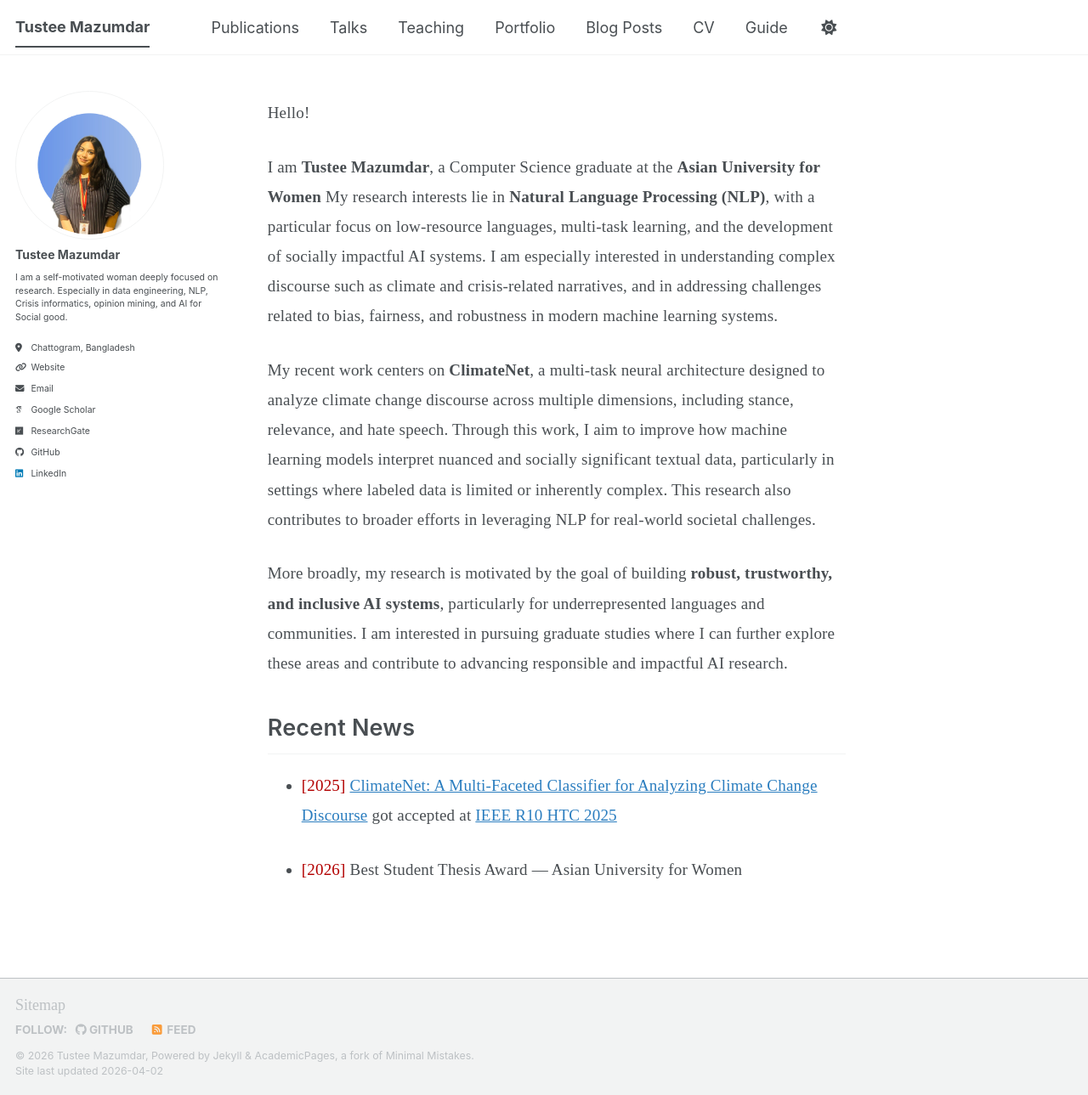
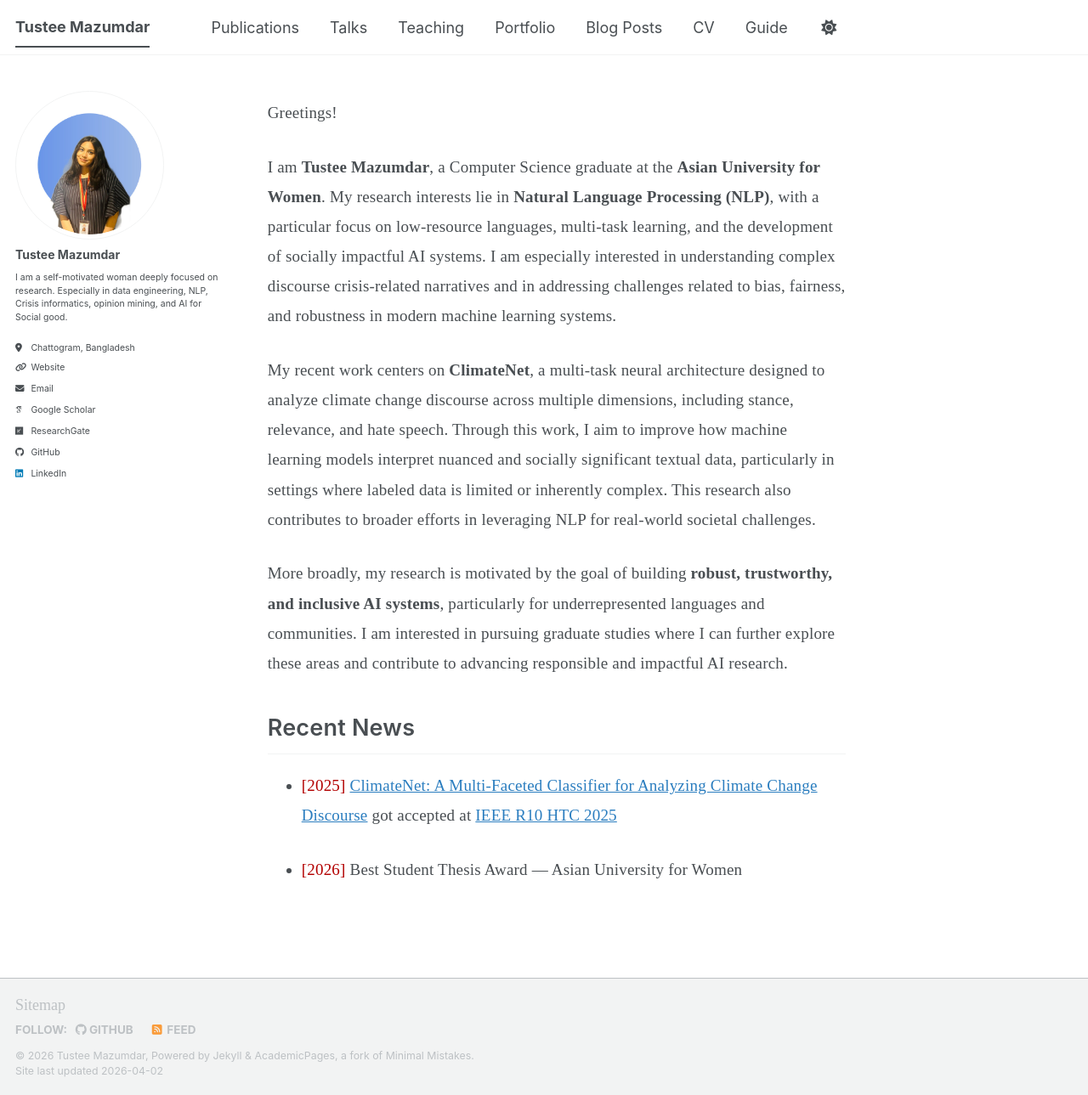
Before and after one commit to TusteeMazumdar/TusteeMazumdar.github.io, a Jekyll site: the page built from _pages/about.md, in a window 1280 px wide and 1289 px high. Shown: the whole window at 85% size. Built offline with Jekyll 4.4.1, drawn with Linux system fonts in a browser that asks for light colours; some web fonts are replaced; a script bundle is joined from its source files by our own code; library files that are not in the unit come from our copies.

Commit message:
Update about.md

```diff
--- a/_pages/about.md
+++ b/_pages/about.md
@@ -7,9 +7,9 @@
   - /about.html
 ---
 
-Hello!
+Greetings!
 
-I am **Tustee Mazumdar**, a Computer Science graduate at the **Asian University for Women**  My research interests lie in **Natural Language Processing (NLP)**, with a particular focus on low-resource languages, multi-task learning, and the development of socially impactful AI systems. I am especially interested in understanding complex discourse such as climate and crisis-related narratives, and in addressing challenges related to bias, fairness, and robustness in modern machine learning systems.
+I am **Tustee Mazumdar**, a Computer Science graduate at the **Asian University for Women**.  My research interests lie in **Natural Language Processing (NLP)**, with a particular focus on low-resource languages, multi-task learning, and the development of socially impactful AI systems. I am especially interested in understanding complex discourse crisis-related narratives and in addressing challenges related to bias, fairness, and robustness in modern machine learning systems.
 
 My recent work centers on **ClimateNet**, a multi-task neural architecture designed to analyze climate change discourse across multiple dimensions, including stance, relevance, and hate speech. Through this work, I aim to improve how machine learning models interpret nuanced and socially significant textual data, particularly in settings where labeled data is limited or inherently complex. This research also contributes to broader efforts in leveraging NLP for real-world societal challenges.
 
```
